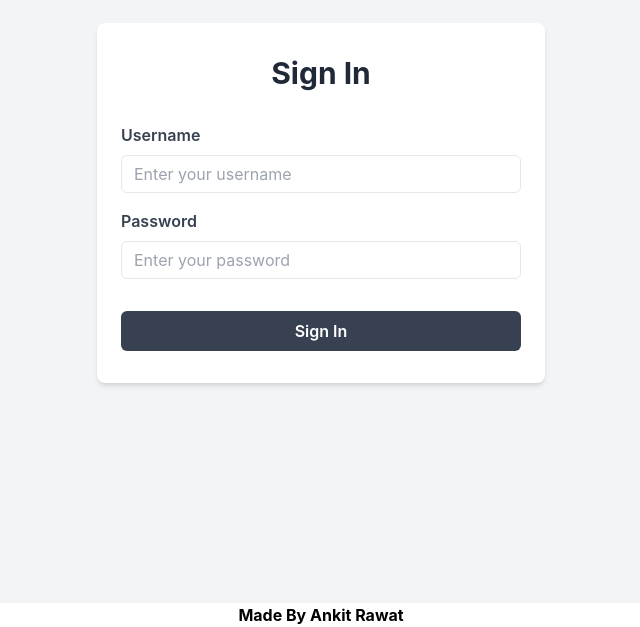
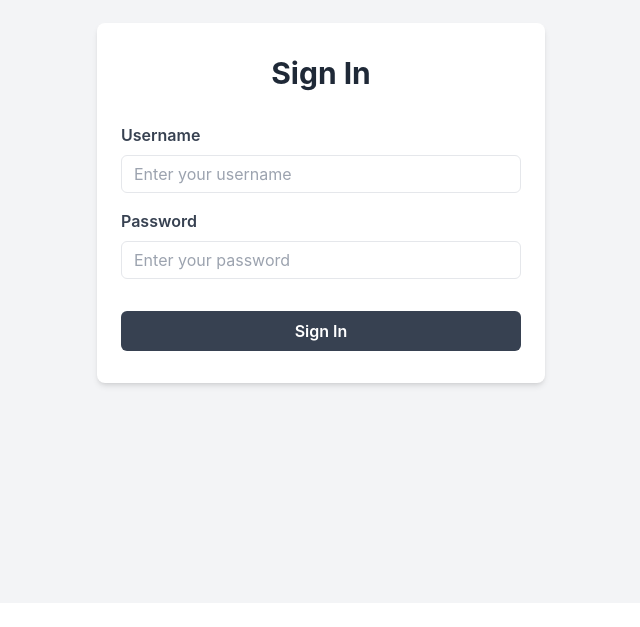
Before and after one commit to IamAnkitR/wd-301, a React (Create React App) app in the folder smarter-tasks/: page /signin in a window 1280 px wide. Shown: the part 197-824 px from the top of the page, without its empty margins (319-959 px from the left). After the commit the page ends 800 px from the top, so only its background shows below. Built offline with nearby package versions, Linux system fonts and the light colour scheme.

Commit message:
refactor b

```diff
--- a/smarter-tasks/src/App.tsx
+++ b/smarter-tasks/src/App.tsx
@@ -3,7 +3,6 @@ import { Routes, Route, useLocation, Navigate } from "react-router-dom";
 import "./App.css";
 
 import Header from "./Header";
-import Footer from "./Footer";
 import HomePage from "./HomePage";
 import TaskApp from "./TaskApp";
 import TaskDetailsPage from "./TaskDetailsPage";
@@ -36,7 +35,6 @@ function App() {
         />
         <Route path="*" element={<Navigate to="/notfound" replace />} />
       </Routes>
-      <Footer />
     </div>
   );
 }
--- a/smarter-tasks/src/Footer.tsx
+++ /dev/null
@@ -1,11 +0,0 @@
-import React from "react";
-
-const Footer = () => {
-  return (
-    <div className=" font-bold flex justify-center">
-      <h2>Made By Ankit Rawat</h2>
-    </div>
-  );
-};
-
-export default Footer;
--- a/smarter-tasks/src/TaskForm.tsx
+++ b/smarter-tasks/src/TaskForm.tsx
@@ -78,7 +78,6 @@ const TaskForm = (props: TaskFormProps) => {
             onChange={descriptionChanged}
             placeholder=" "
             className="block py-2.5 px-0 w-full text-sm text-gray-900 bg-transparent border-0 border-b-2 border-gray-300 appearance-none dark:border-gray-600 dark:focus:border-blue-500 focus:outline-none focus:ring-0 focus:border-blue-600 peer"
-            required
           />
           <label
             htmlFor="todoDescription"
```
